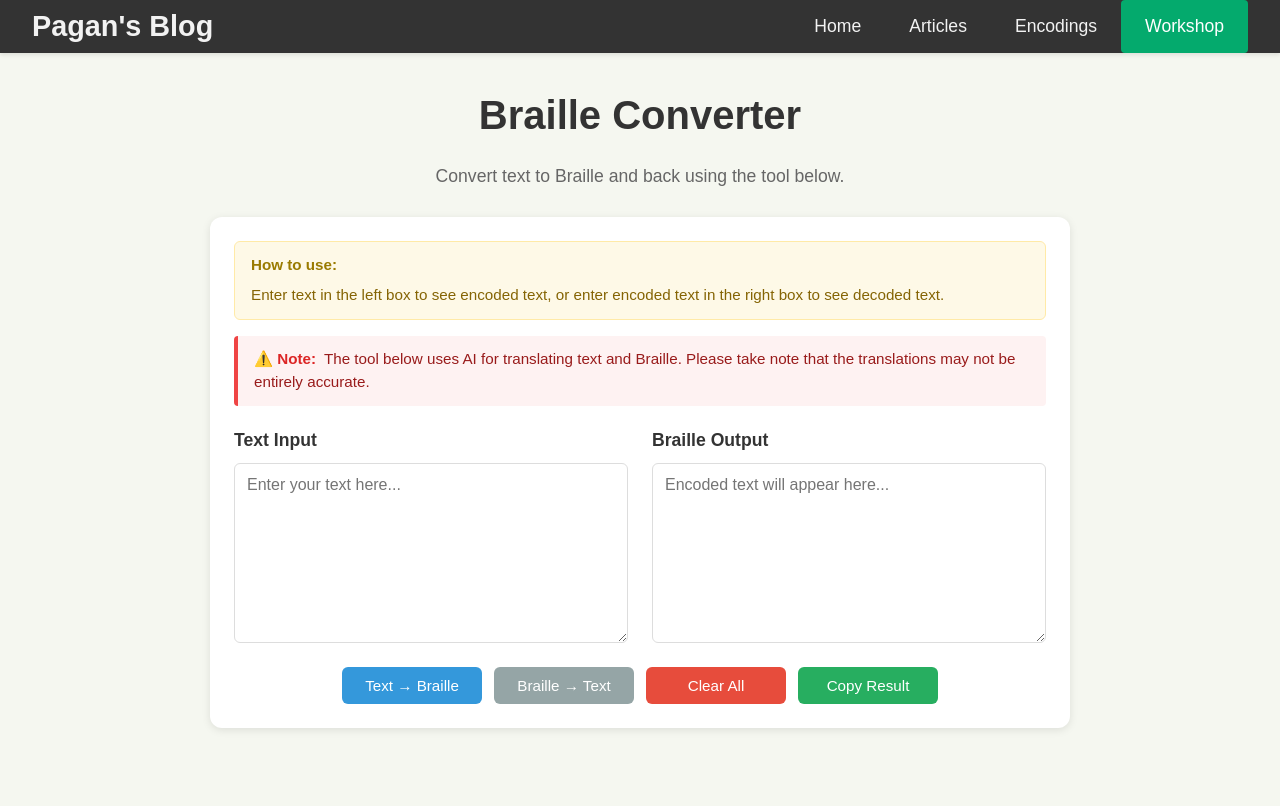
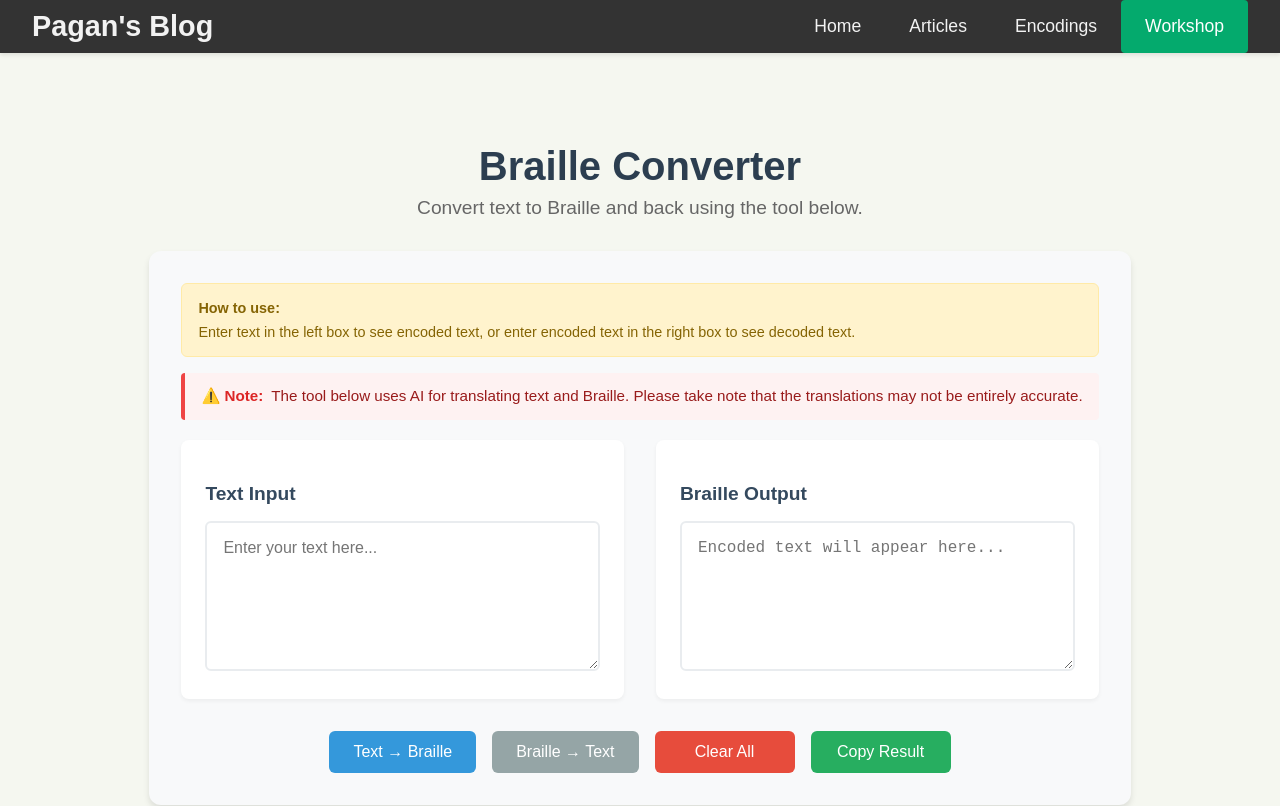
Before and after one commit to pagan404/pagan404.github.io, a React (Vite) app in the folder react-app/: page /workshop in a window 1280 px wide. Shown: the top 806 px of the page. Built offline with nearby package versions, Linux system fonts and the light colour scheme.

Commit message:
Equalised Workshop component attribute names to copy the styling exactly

```diff
--- a/react-app/src/pages/Workshop.jsx
+++ b/react-app/src/pages/Workshop.jsx
@@ -90,13 +90,14 @@ function Workshop() {
 
   return (
     <div className="workshop">
-      {/* Page Title */}
-      <h1 className="encodings-title">Braille Converter</h1>
-      <p className="encodings-subtitle">
-        Convert text to Braille and back using the tool below.
-      </p>
+      <div className="encodings-container">
+        {/* Page header - INSIDE encodings-container like original */}
+        <div className="page-header">
+          <h1>Braille Converter</h1>
+          <p>Convert text to Braille and back using the tool below.</p>
+        </div>
 
-      <div className="encodings-container">
+        {/* Converter Interface */}
         <div className="converter-container">
           <div className="converter-help">
             <strong>How to use:</strong>
@@ -112,31 +113,37 @@ function Workshop() {
             entirely accurate.
           </div>
 
-          {/* Two-column layout for inputs */}
-          <div className="converter-panels">
-            <div className="converter-panel">
+          {/* Use original class: converter-grid */}
+          <div className="converter-grid">
+            {/* Use original class: input-section */}
+            <div className="input-section">
               <h3>Text Input</h3>
               <textarea
                 id="text-input"
+                className="converter-textarea"
                 value={textInput}
                 onChange={handleTextInputChange}
                 placeholder="Enter your text here..."
               />
             </div>
 
-            <div className="converter-panel">
+            {/* Use original class: output-section */}
+            <div className="output-section">
               <h3>Braille Output</h3>
+              <div className="encoded-output-wrapper">
                 <textarea
                   id="braille-output"
+                  className="converter-textarea"
                   value={brailleOutput}
                   onChange={handleBrailleOutputChange}
                   placeholder="Encoded text will appear here..."
                 />
               </div>
             </div>
+          </div>
 
-          {/* Buttons row */}
-          <div className="converter-actions">
+          {/* Use original class: converter-controls */}
+          <div className="converter-controls">
             <Button
               variant="primary"
               onClick={handleTextToBraille}
--- a/react-app/src/styles/style.css
+++ b/react-app/src/styles/style.css
@@ -909,200 +909,3 @@ footer {
     max-width: 320px;
   }
 }
-
-/* ========================================
-   WORKSHOP PAGE - Layout Fixes
-   ======================================== */
-
-/* Page title and subtitle */
-.encodings-title {
-  text-align: center;
-  font-size: 2.5rem;
-  margin-top: 40px;
-  margin-bottom: 10px;
-  color: #333;
-}
-
-.encodings-subtitle {
-  text-align: center;
-  color: #666;
-  margin-bottom: 30px;
-  font-size: 1.1rem;
-}
-
-/* Main container */
-.encodings-container {
-  max-width: 900px;
-  margin: 0 auto;
-  padding: 0 20px;
-}
-
-.converter-container {
-  background-color: white;
-  border-radius: 12px;
-  padding: 24px;
-  box-shadow: 0 2px 8px rgba(0, 0, 0, 0.1);
-  margin-bottom: 40px;
-}
-
-/* Help box */
-.converter-help {
-  background-color: #fef9e7;
-  border-radius: 6px;
-  padding: 12px 16px;
-  margin-bottom: 16px;
-  font-size: 0.95rem;
-  line-height: 1.5;
-}
-
-.converter-help strong {
-  color: #9a7b00;
-  margin-right: 6px;
-}
-
-/* Warning box */
-.converter-warning {
-  background-color: #fef2f2;
-  border-left: 4px solid #ef4444;
-  padding: 12px 16px;
-  margin-bottom: 24px;
-  border-radius: 4px;
-  color: #991b1b;
-  font-size: 0.95rem;
-  line-height: 1.5;
-}
-
-.converter-warning strong {
-  color: #dc2626;
-  display: inline-block;
-  margin-right: 4px;
-}
-
-/* Two-column panel layout */
-.converter-panels {
-  display: grid;
-  grid-template-columns: 1fr 1fr;
-  gap: 24px;
-  margin-bottom: 24px;
-}
-
-.converter-panel {
-  display: flex;
-  flex-direction: column;
-}
-
-.converter-panel h3 {
-  margin: 0 0 12px 0;
-  font-size: 1.1rem;
-  font-weight: 600;
-  color: #333;
-}
-
-.converter-panel textarea {
-  width: 100%;
-  height: 180px;
-  padding: 12px;
-  border: 1px solid #ddd;
-  border-radius: 6px;
-  font-family: inherit;
-  font-size: 1rem;
-  resize: vertical;
-  box-sizing: border-box;
-}
-
-.converter-panel textarea:focus {
-  outline: none;
-  border-color: #3498db;
-  box-shadow: 0 0 0 2px rgba(52, 152, 219, 0.2);
-}
-
-/* Button actions row */
-.converter-actions {
-  display: flex;
-  justify-content: center;
-  gap: 12px;
-  flex-wrap: wrap;
-}
-
-/* Button styles */
-.converter-btn {
-  padding: 10px 20px;
-  border: none;
-  border-radius: 6px;
-  font-size: 0.95rem;
-  font-weight: 500;
-  cursor: pointer;
-  transition:
-    background-color 0.2s ease,
-    transform 0.1s ease;
-}
-
-.converter-btn:hover:not(:disabled) {
-  transform: translateY(-1px);
-}
-
-.converter-btn:disabled {
-  opacity: 0.6;
-  cursor: not-allowed;
-}
-
-.converter-btn.primary {
-  background-color: #3498db;
-  color: white;
-}
-
-.converter-btn.primary:hover:not(:disabled) {
-  background-color: #2980b9;
-}
-
-.converter-btn.secondary {
-  background-color: #95a5a6;
-  color: white;
-}
-
-.converter-btn.secondary:hover:not(:disabled) {
-  background-color: #7f8c8d;
-}
-
-.converter-btn.danger {
-  background-color: #e74c3c;
-  color: white;
-}
-
-.converter-btn.danger:hover:not(:disabled) {
-  background-color: #c0392b;
-}
-
-.converter-btn.success {
-  background-color: #27ae60;
-  color: white;
-}
-
-.converter-btn.success:hover:not(:disabled) {
-  background-color: #219a52;
-}
-
-.converter-btn.loading {
-  opacity: 0.7;
-  cursor: not-allowed;
-}
-
-/* Responsive layout */
-@media (max-width: 768px) {
-  .converter-panels {
-    grid-template-columns: 1fr;
-  }
-
-  .converter-actions {
-    flex-direction: column;
-    align-items: stretch;
-  }
-
-  .converter-btn {
-    width: 100%;
-  }
-
-  .encodings-title {
-    font-size: 2rem;
-  }
-}
```
Lines whose indentation alone changed are shown as unchanged.
